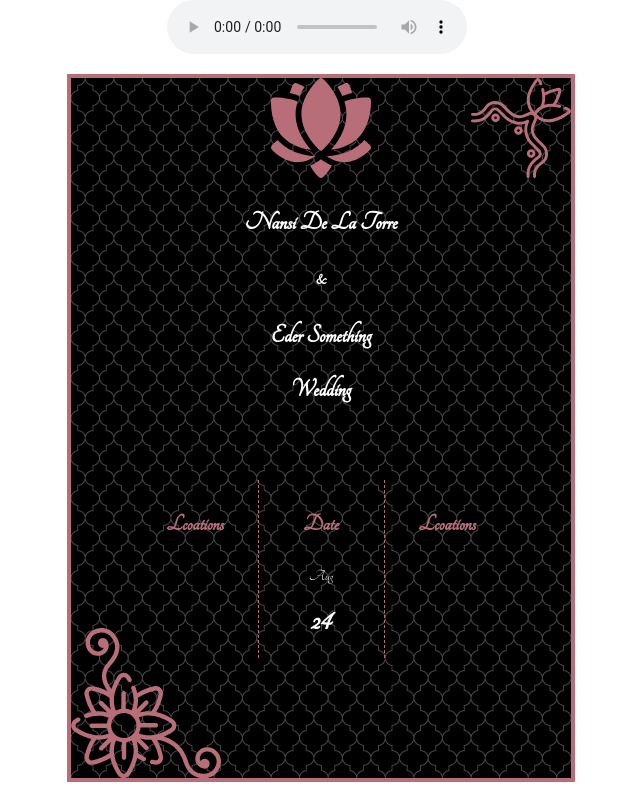
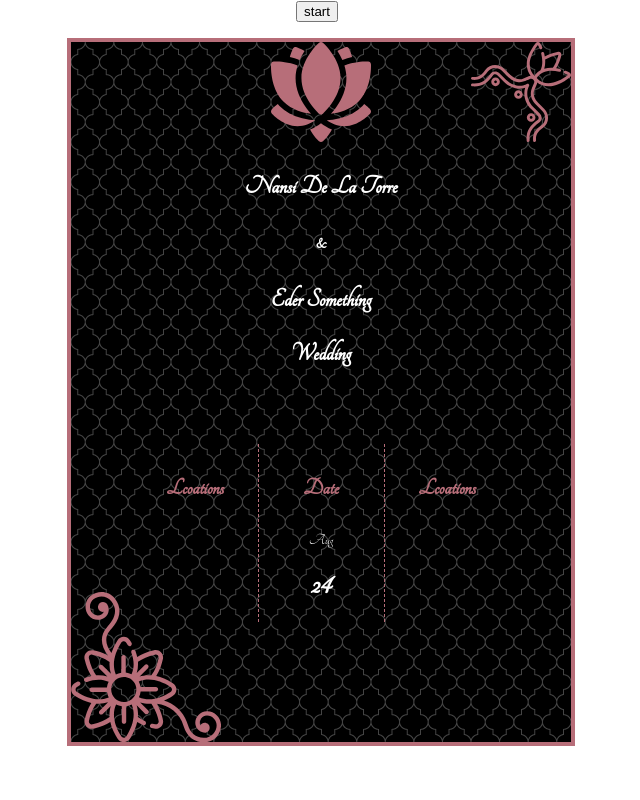
Before and after one commit to joseDelator/nansi_wedding, a React (Create React App) app: page / in a window 1280 px wide. Shown: the whole page, without its empty margins (323-963 px from the left). Built offline with nearby package versions, Linux system fonts and the light colour scheme.

Commit message:
will fix auto play issue

```diff
--- a/src/componets.js/mus.js
+++ b/src/componets.js/mus.js
@@ -1,18 +1,31 @@
-import React, { Component } from 'react';
+import React, { Component, useEffect } from 'react';
 import Mus from "../mus.m4a"
 class Music extends Component {
-    componentDidMount() {
+
+   // componentDidMount() {
+     //   const audioEl = document.getElementsByClassName("audio-element")[0]
+       // audioEl.play()
+      //}
+
+      start() {
+
         const audioEl = document.getElementsByClassName("audio-element")[0]
         audioEl.play()
+
       }
+
     render() {
+
         return (
             <div>
-                <audio controls  className='audio-element' >
+                <audio autoPlay={true}  className='audio-element' >
                     <source src={Mus} type="audio/mpeg"/>
-                    Your browser does not support the audio element.
+                    Your browser does not suppofrt the audio element.
                 </audio>
+               <button onClick = {this.start}><span>start</span></button>
+
             </div>
+
         );
     }
 }
```
